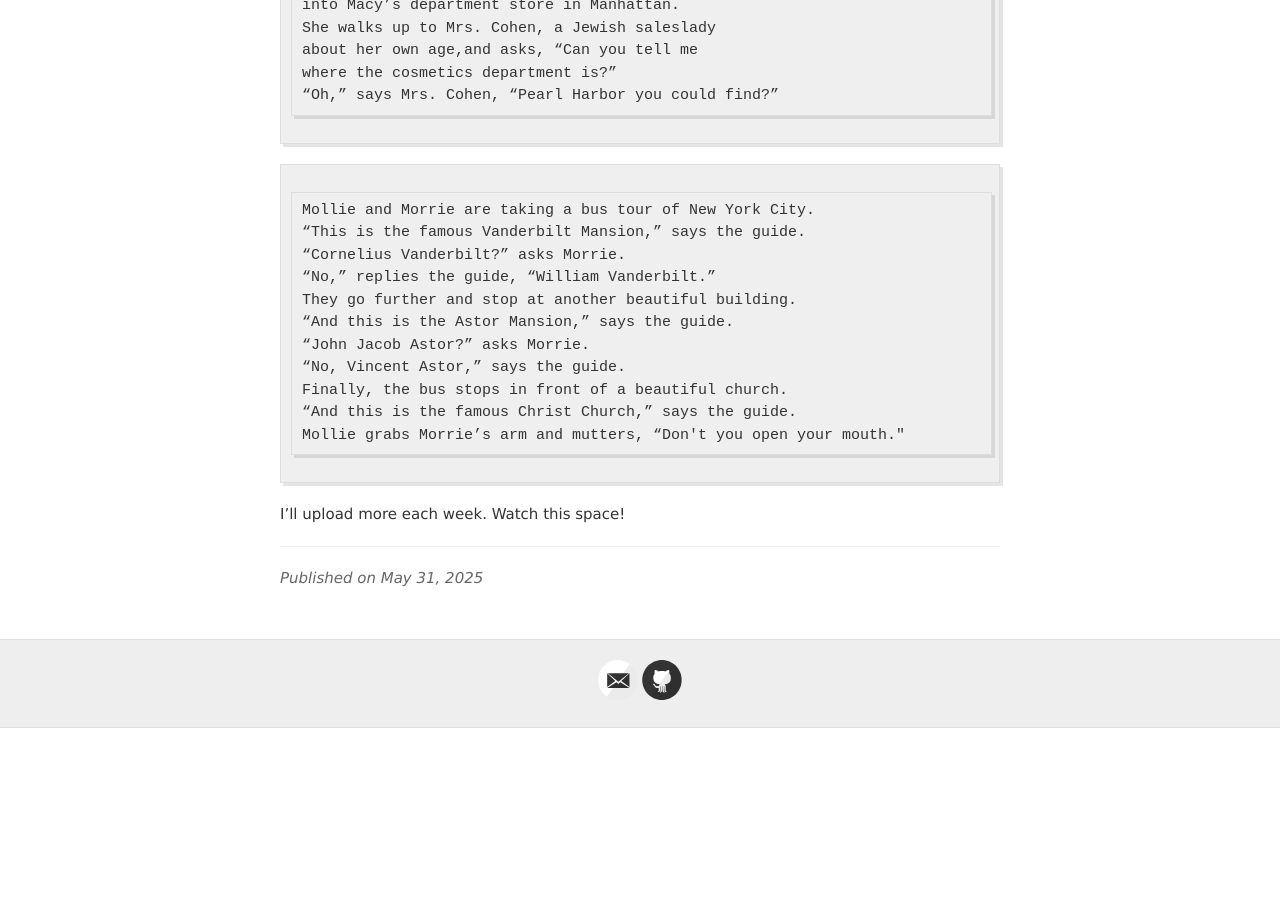
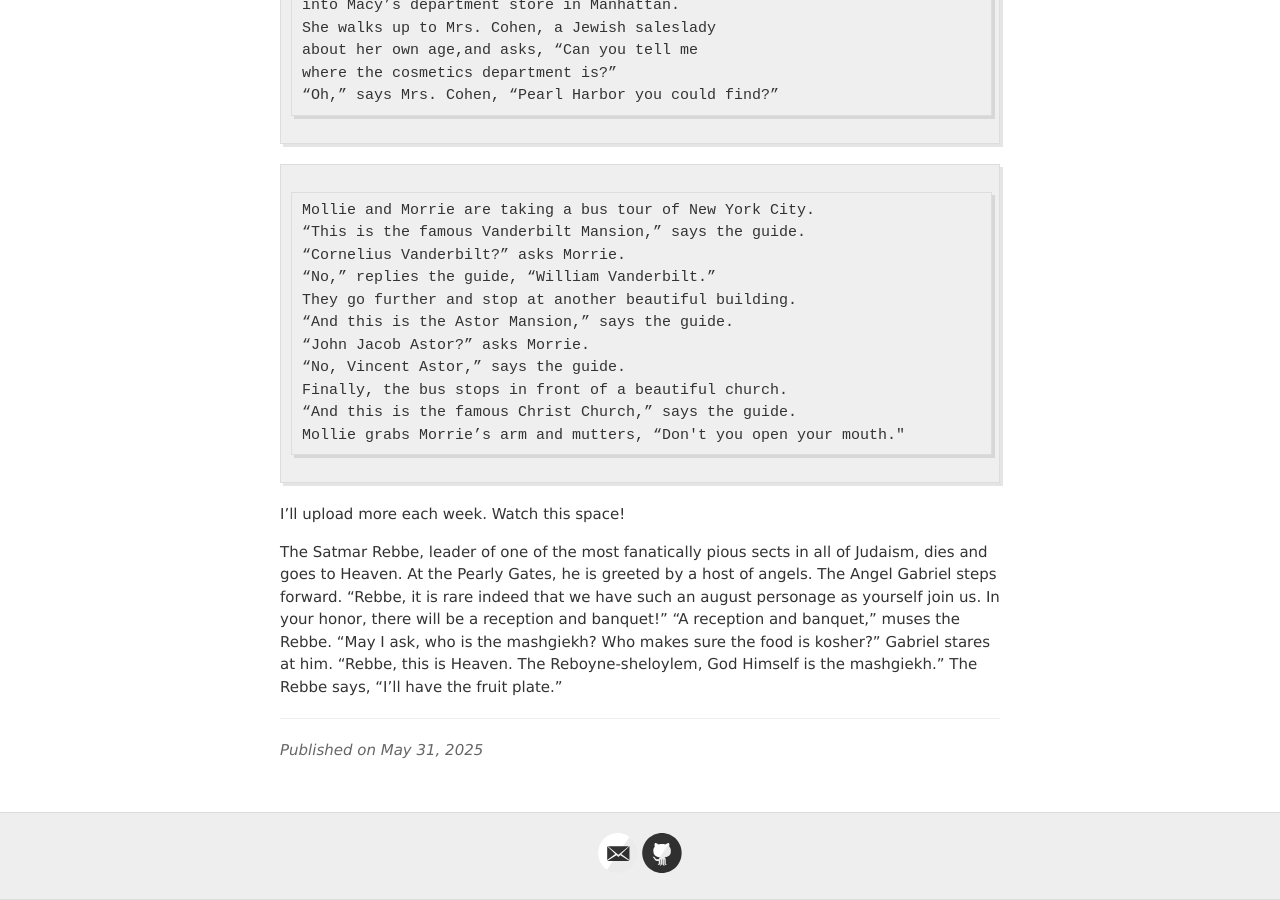
Before and after one commit to jvmallow/jvmallow.github.io, a Jekyll site: the page built from _posts/2025-05-31-Jewish_Humor.md, in a window 1280 px wide and 900 px high, scrolled down 3060 px. Built offline with Jekyll 4.4.1, drawn with Linux system fonts in a browser that asks for light colours; a script that is not in the unit is left out; before the commit the page ends 3788 px from its top, so only the background shows below that.

Commit message:
Update 2025-05-31-Jewish_Humor.md

```diff
--- a/_posts/2025-05-31-Jewish_Humor.md
+++ b/_posts/2025-05-31-Jewish_Humor.md
@@ -125,3 +125,11 @@ Mollie grabs Morrie’s arm and mutters, “Don't you open your mouth."
 ~~~
 
 I'll upload more each week. Watch this space!
+
+
+
+The Satmar Rebbe, leader of one of the most fanatically pious sects in all of Judaism, dies and goes to Heaven. At the Pearly Gates, he is greeted by a host of angels. The Angel Gabriel steps forward.
+“Rebbe, it is rare indeed that we have such an august personage as yourself join us. In your honor, there will be a reception and banquet!”
+“A reception and banquet,” muses the Rebbe. “May I ask, who is the mashgiekh? Who makes sure the food is kosher?”
+Gabriel stares at him. “Rebbe, this is Heaven. The Reboyne-sheloylem, God Himself is the mashgiekh.”
+The Rebbe says, “I’ll have the fruit plate.”
```
